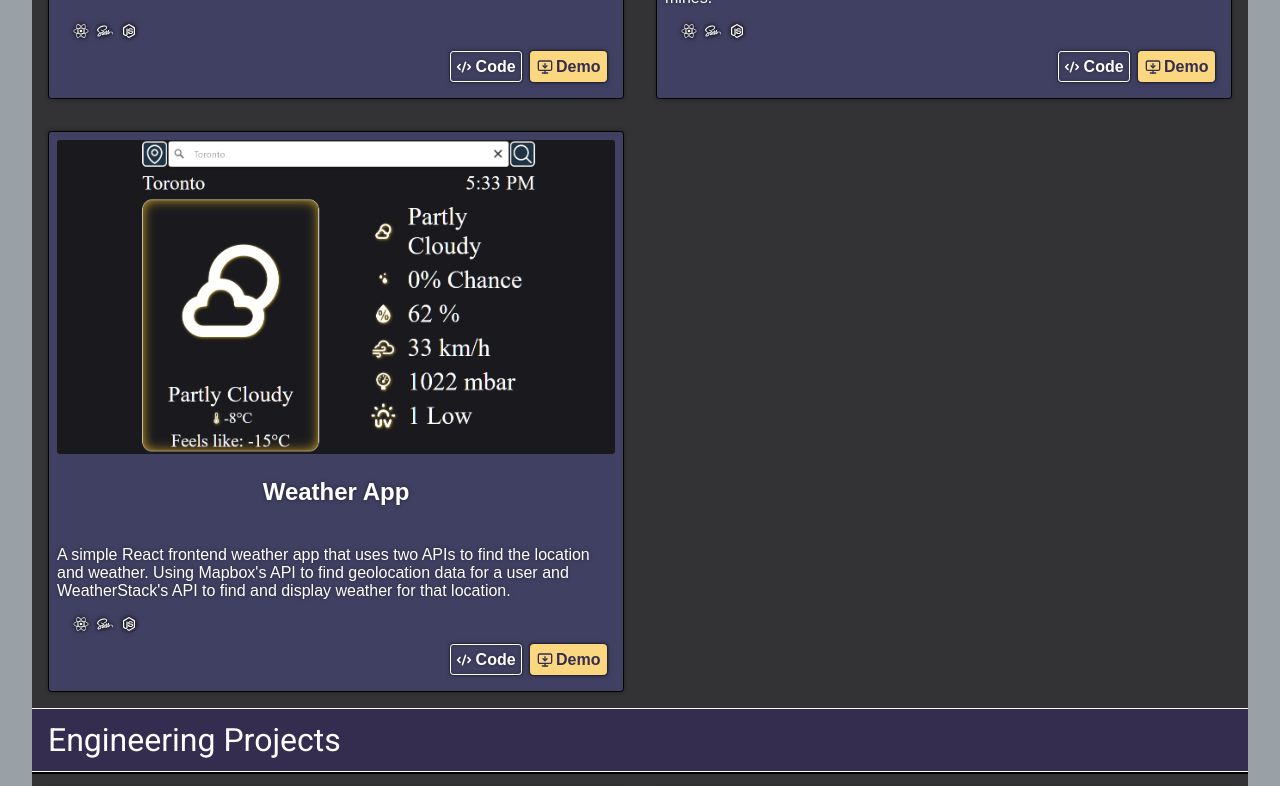
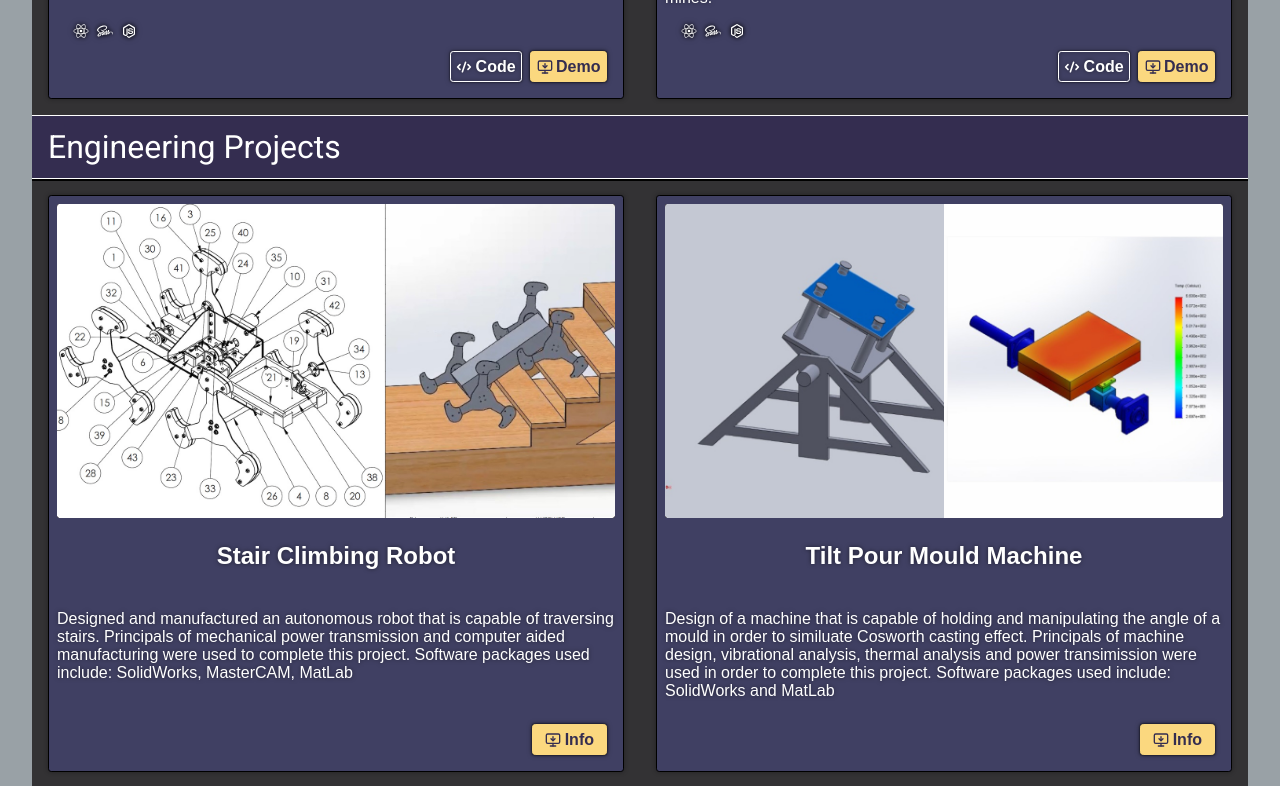
Before and after one commit to Mohsin-Riaz/mohsin-riaz.github.io, a React (Vite) app: page / in a window 1280 px wide. Shown: the part 1380-2166 px from the top of the page. Built offline with nearby package versions, Linux system fonts and the light colour scheme.

Commit message:
Changed header font size for mobile

```diff
--- a/src/App.css
+++ b/src/App.css
@@ -113,11 +113,11 @@ a:active {
     /* font-family: var(--nunito); */
 }
 
-@media (width<=680px) {
+/* @media (width<=680px) {
     .header_contents__tech {
         font-size: 0.8em;
     }
-}
+} */
 
 .header_contents__tech {
     font-family: var(--roboto);
--- a/src/components/Header.jsx
+++ b/src/components/Header.jsx
@@ -97,6 +97,7 @@ const Header = (props) => {
         flexWrap: 'wrap',
         placeContent: 'center',
         userSelect: 'none',
+        fontSize: mobileWidth ? '0.65em' : '1.5em',
     };
 
     const header_contents__links_link = {
--- a/src/projects/projects.json
+++ b/src/projects/projects.json
@@ -39,14 +39,5 @@
         "link": "http://mohsinriaz.ca/minesweeper",
         "images": ["/images/minesweeper.png"],
         "tech": ["react", "sass", "node"]
-    },
-
-    {
-        "title": "Weather App",
-        "description": "A simple React frontend weather app that uses two APIs to find the location and weather. Using Mapbox's API to find geolocation data for a user and WeatherStack's API to find and display weather for that location.",
-        "github": "https://github.com/Mohsin-Riaz/weather-app/",
-        "link": "http://mohsinriaz.ca/weather-app",
-        "images": ["/images/weather.png"],
-        "tech": ["react", "sass", "node"]
     }
 ]
```
